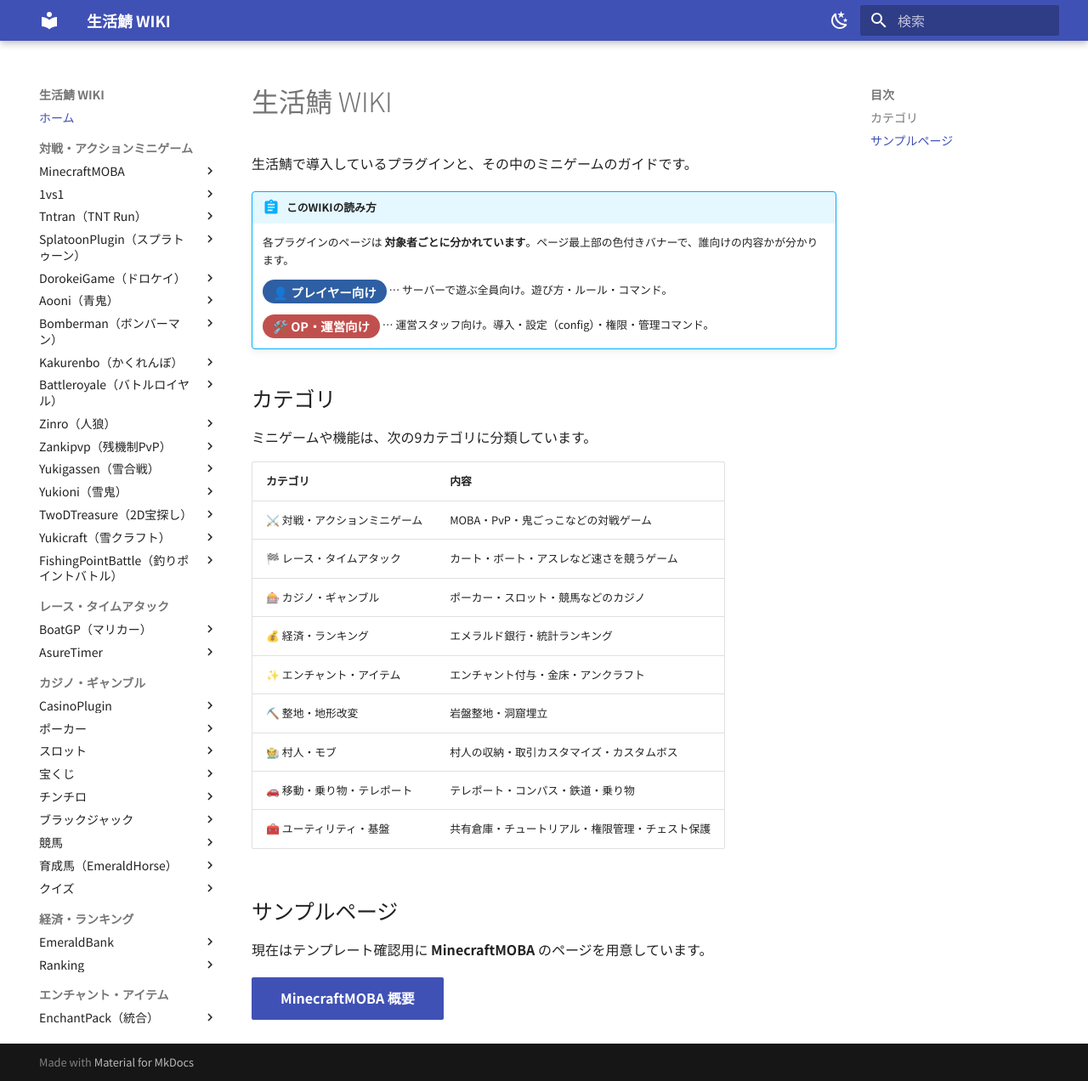
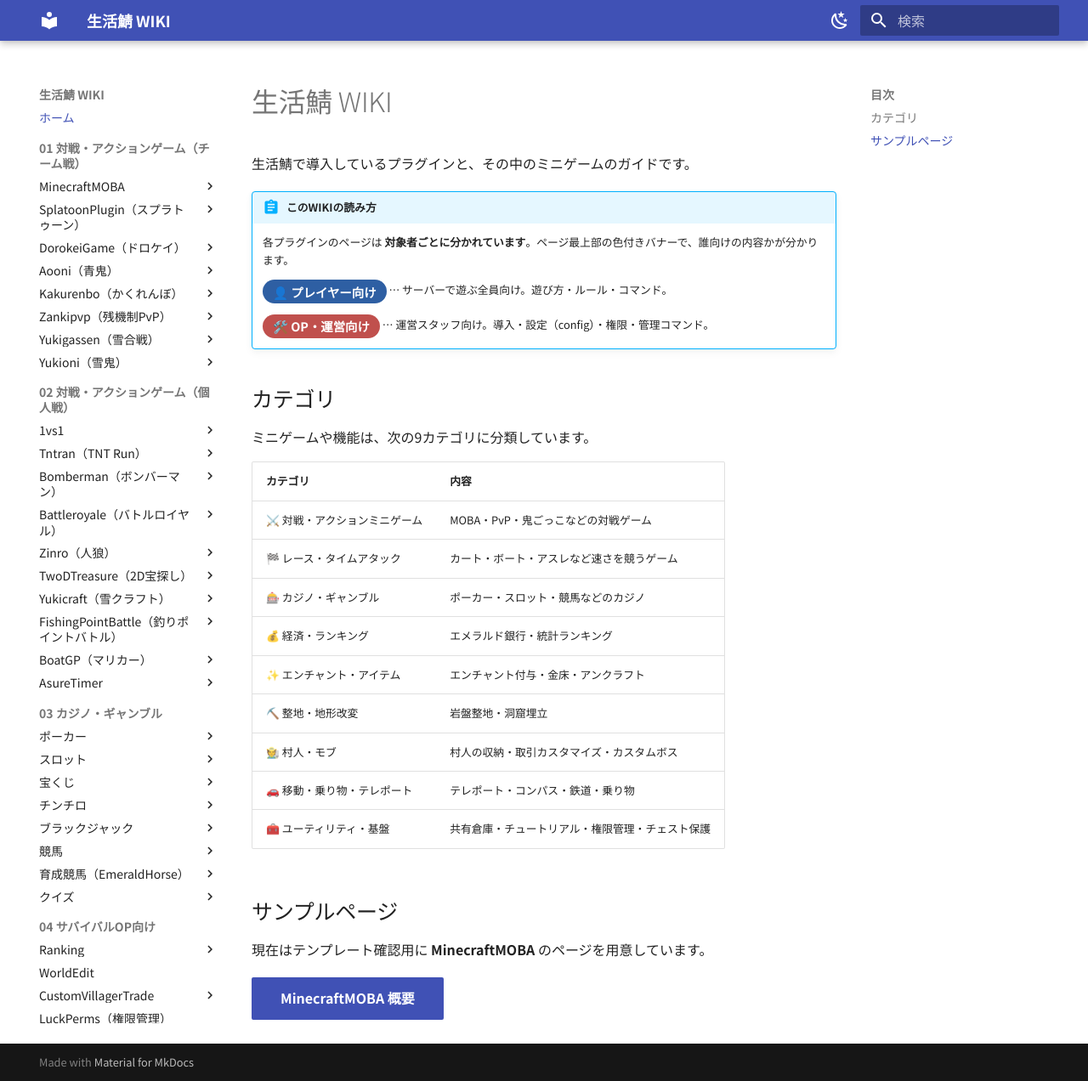
Before and after one commit to hennteko/seikatsu-wiki, an MkDocs documentation site: the page built from docs/index.md, in a window 1280 px wide and 1272 px high. Shown: the whole window at 85% size. Built offline with MkDocs 1.6.1 and Material for MkDocs 9.7.7, drawn with Linux system fonts in a browser that asks for light colours; part of the change alters nothing that is shown.

Commit message:
docs: ナビを新5分類(チーム戦/個人戦/カジノ/OP/プレイヤー)へ再構成

```diff
--- a/mkdocs.yml
+++ b/mkdocs.yml
@@ -65,19 +65,11 @@ markdown_extensions:
 
 nav:
   - ホーム: index.md
-  - 対戦・アクションミニゲーム:
+  - 01 対戦・アクションゲーム（チーム戦）:
       - MinecraftMOBA:
           - minigames/minecraft-moba/index.md
           - 👤 プレイヤー向け: minigames/minecraft-moba/player.md
           - 🛠️ OP・運営向け: minigames/minecraft-moba/op.md
-      - 1vs1:
-          - minigames/1vs1/index.md
-          - 👤 プレイヤー向け: minigames/1vs1/player.md
-          - 🛠️ OP・運営向け: minigames/1vs1/op.md
-      - Tntran（TNT Run）:
-          - minigames/tntran/index.md
-          - 👤 プレイヤー向け: minigames/tntran/player.md
-          - 🛠️ OP・運営向け: minigames/tntran/op.md
       - SplatoonPlugin（スプラトゥーン）:
           - minigames/splatoon/index.md
           - 👤 プレイヤー向け: minigames/splatoon/player.md
@@ -90,22 +82,10 @@ nav:
           - minigames/aooni/index.md
           - 👤 プレイヤー向け: minigames/aooni/player.md
           - 🛠️ OP・運営向け: minigames/aooni/op.md
-      - Bomberman（ボンバーマン）:
-          - minigames/bomberman/index.md
-          - 👤 プレイヤー向け: minigames/bomberman/player.md
-          - 🛠️ OP・運営向け: minigames/bomberman/op.md
       - Kakurenbo（かくれんぼ）:
           - minigames/kakurenbo/index.md
           - 👤 プレイヤー向け: minigames/kakurenbo/player.md
           - 🛠️ OP・運営向け: minigames/kakurenbo/op.md
-      - Battleroyale（バトルロイヤル）:
-          - minigames/battleroyale/index.md
-          - 👤 プレイヤー向け: minigames/battleroyale/player.md
-          - 🛠️ OP・運営向け: minigames/battleroyale/op.md
-      - Zinro（人狼）:
-          - minigames/zinro/index.md
-          - 👤 プレイヤー向け: minigames/zinro/player.md
-          - 🛠️ OP・運営向け: minigames/zinro/op.md
       - Zankipvp（残機制PvP）:
           - minigames/zankipvp/index.md
           - 👤 プレイヤー向け: minigames/zankipvp/player.md
@@ -118,6 +98,27 @@ nav:
           - minigames/yukioni/index.md
           - 👤 プレイヤー向け: minigames/yukioni/player.md
           - 🛠️ OP・運営向け: minigames/yukioni/op.md
+  - 02 対戦・アクションゲーム（個人戦）:
+      - 1vs1:
+          - minigames/1vs1/index.md
+          - 👤 プレイヤー向け: minigames/1vs1/player.md
+          - 🛠️ OP・運営向け: minigames/1vs1/op.md
+      - Tntran（TNT Run）:
+          - minigames/tntran/index.md
+          - 👤 プレイヤー向け: minigames/tntran/player.md
+          - 🛠️ OP・運営向け: minigames/tntran/op.md
+      - Bomberman（ボンバーマン）:
+          - minigames/bomberman/index.md
+          - 👤 プレイヤー向け: minigames/bomberman/player.md
+          - 🛠️ OP・運営向け: minigames/bomberman/op.md
+      - Battleroyale（バトルロイヤル）:
+          - minigames/battleroyale/index.md
+          - 👤 プレイヤー向け: minigames/battleroyale/player.md
+          - 🛠️ OP・運営向け: minigames/battleroyale/op.md
+      - Zinro（人狼）:
+          - minigames/zinro/index.md
+          - 👤 プレイヤー向け: minigames/zinro/player.md
+          - 🛠️ OP・運営向け: minigames/zinro/op.md
       - TwoDTreasure（2D宝探し）:
           - minigames/twodtreasure/index.md
           - 👤 プレイヤー向け: minigames/twodtreasure/player.md
@@ -130,7 +131,6 @@ nav:
           - minigames/fishingpointbattle/index.md
           - 👤 プレイヤー向け: minigames/fishingpointbattle/player.md
           - 🛠️ OP・運営向け: minigames/fishingpointbattle/op.md
-  - レース・タイムアタック:
       - BoatGP（マリカー）:
           - race/boatgp/index.md
           - 👤 プレイヤー向け: race/boatgp/player.md
@@ -139,11 +139,7 @@ nav:
           - race/asuretimer/index.md
           - 👤 プレイヤー向け: race/asuretimer/player.md
           - 🛠️ OP・運営向け: race/asuretimer/op.md
-  - カジノ・ギャンブル:
-      - CasinoPlugin:
-          - casino/casino-plugin/index.md
-          - 👤 プレイヤー向け: casino/casino-plugin/player.md
-          - 🛠️ OP・運営向け: casino/casino-plugin/op.md
+  - 03 カジノ・ギャンブル:
       - ポーカー:
           - casino/poker/index.md
           - 👤 プレイヤー向け: casino/poker/player.md
@@ -168,7 +164,7 @@ nav:
           - casino/horseracing/index.md
           - 👤 プレイヤー向け: casino/horseracing/player.md
           - 🛠️ OP・運営向け: casino/horseracing/op.md
-      - 育成馬（EmeraldHorse）:
+      - 育成競馬（EmeraldHorse）:
           - casino/emhorse/index.md
           - 👤 プレイヤー向け: casino/emhorse/player.md
           - 🛠️ OP・運営向け: casino/emhorse/op.md
@@ -176,63 +172,34 @@ nav:
           - casino/quiz/index.md
           - 👤 プレイヤー向け: casino/quiz/player.md
           - 🛠️ OP・運営向け: casino/quiz/op.md
-  - 経済・ランキング:
-      - EmeraldBank:
-          - economy/emeraldbank/index.md
-          - 👤 プレイヤー向け: economy/emeraldbank/player.md
-          - 🛠️ OP・運営向け: economy/emeraldbank/op.md
+  - 04 サバイバルOP向け:
       - Ranking:
           - economy/ranking/index.md
           - 👤 プレイヤー向け: economy/ranking/player.md
           - 🛠️ OP・運営向け: economy/ranking/op.md
-  - エンチャント・アイテム:
-      - EnchantPack（統合）:
-          - items/enchantpack/index.md
-          - 👤 プレイヤー向け: items/enchantpack/player.md
-          - 🛠️ OP・運営向け: items/enchantpack/op.md
-      - Effectsaidan: items/effectsaidan.md
-      - Uncraft2:
-          - items/uncraft/index.md
-          - 👤 プレイヤー向け: items/uncraft/player.md
-          - 🛠️ OP・運営向け: items/uncraft/op.md
-  - 整地・地形改変:
       - WorldEdit: terrain/worldedit.md
+      - CustomVillagerTrade:
+          - mobs/customvillagertrade/index.md
+          - 👤 プレイヤー向け: mobs/customvillagertrade/player.md
+          - 🛠️ OP・運営向け: mobs/customvillagertrade/op.md
+      - LuckPerms（権限管理）: utility/luckperms.md
+      - Multiverse-Core: utility/multiverse-core.md
+      - Multiverse-Inventories: utility/multiverse-inventories.md
+      - Multiverse-Portals: utility/multiverse-portals.md
+  - 05 サバイバルプレイヤー向け:
       - TerrainTools（統合）: terrain/terraintools.md
-  - 村人・モブ:
       - MobBall（統合）:
           - mobs/mobball/index.md
           - 👤 プレイヤー向け: mobs/mobball/player.md
           - 🛠️ OP・運営向け: mobs/mobball/op.md
-      - CustomVillagerTrade:
-          - mobs/customvillagertrade/index.md
-          - 👤 プレイヤー向け: mobs/customvillagertrade/player.md
-          - 🛠️ OP・運営向け: mobs/customvillagertrade/op.md
       - BossPlugin:
           - mobs/bossplugin/index.md
           - 👤 プレイヤー向け: mobs/bossplugin/player.md
           - 🛠️ OP・運営向け: mobs/bossplugin/op.md
-  - 移動・乗り物・テレポート:
-      - TravelTools（統合）:
-          - transport/traveltools/index.md
-          - 👤 プレイヤー向け: transport/traveltools/player.md
-          - 🛠️ OP・運営向け: transport/traveltools/op.md
       - CustomRailway:
           - transport/customrailway/index.md
           - 👤 プレイヤー向け: transport/customrailway/player.md
           - 🛠️ OP・運営向け: transport/customrailway/op.md
-      - CustomVehicles:
-          - transport/customvehicles/index.md
-          - 👤 プレイヤー向け: transport/customvehicles/player.md
-          - 🛠️ OP・運営向け: transport/customvehicles/op.md
-  - ユーティリティ・基盤:
-      - LuckPerms（権限管理）: utility/luckperms.md
-      - LWC（チェスト保護）:
-          - utility/lwc/index.md
-          - 👤 プレイヤー向け: utility/lwc/player.md
-          - 🛠️ OP・運営向け: utility/lwc/op.md
-      - Multiverse-Core: utility/multiverse-core.md
-      - Multiverse-Inventories: utility/multiverse-inventories.md
-      - Multiverse-Portals: utility/multiverse-portals.md
       - GlobalStorage2:
           - utility/globalstorage/index.md
           - 👤 プレイヤー向け: utility/globalstorage/player.md
@@ -245,3 +212,12 @@ nav:
           - utility/tutorial/index.md
           - 👤 プレイヤー向け: utility/tutorial/player.md
           - 🛠️ OP・運営向け: utility/tutorial/op.md
+      - クラフト戻し（Uncraft2）:
+          - items/uncraft/index.md
+          - 👤 プレイヤー向け: items/uncraft/player.md
+          - 🛠️ OP・運営向け: items/uncraft/op.md
+      - エフェクト祭壇: items/effectsaidan.md
+      - エンチャントパック（統合）:
+          - items/enchantpack/index.md
+          - 👤 プレイヤー向け: items/enchantpack/player.md
+          - 🛠️ OP・運営向け: items/enchantpack/op.md
```
